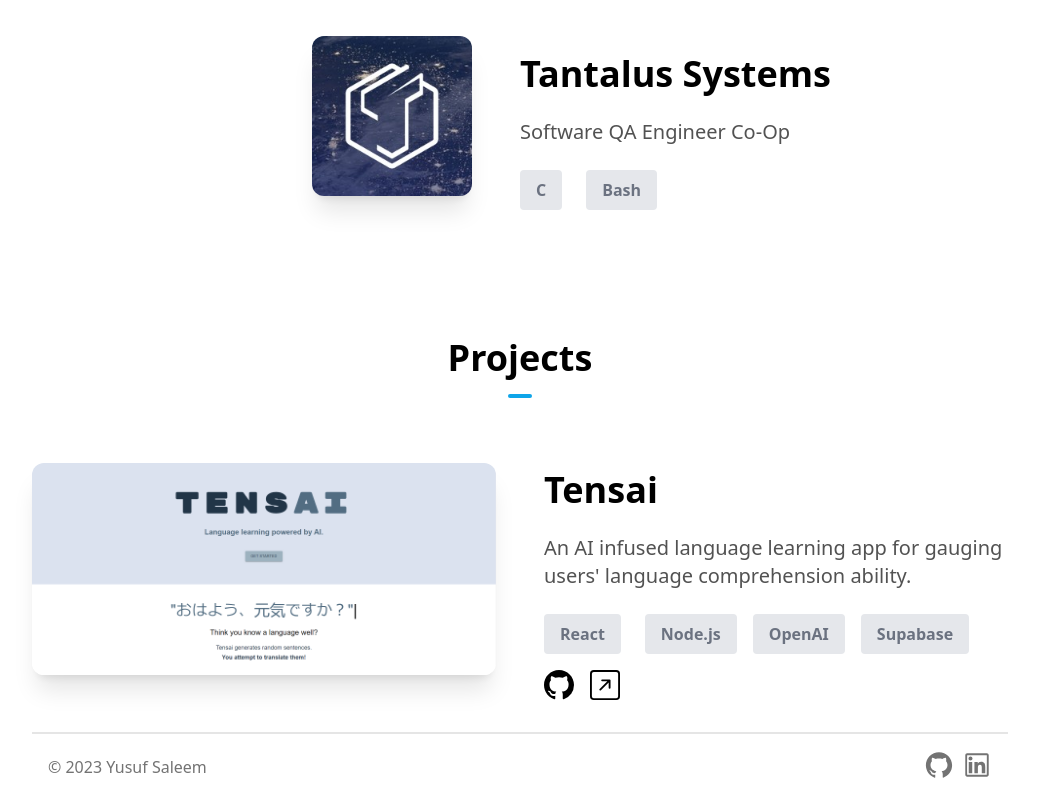
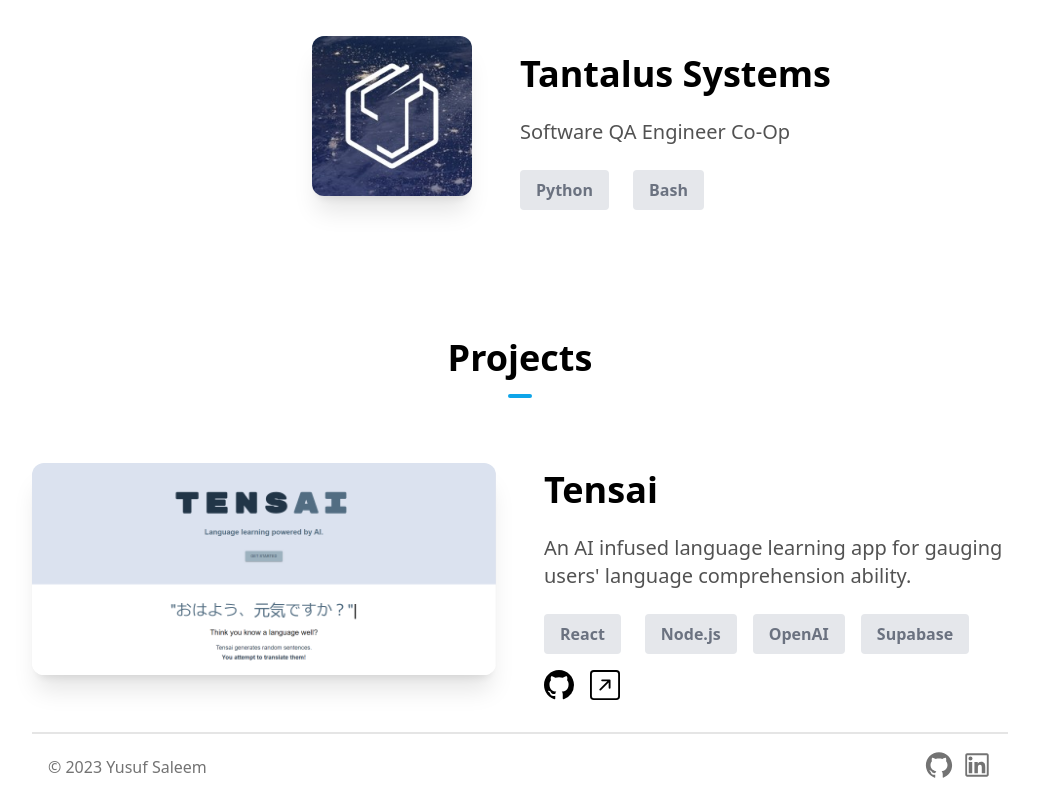
Before and after one commit to yusuf-saleem/portfolio, a Next.js app: page / in a window 1280 px wide. Shown: the part 2745-3545 px from the top of the page, without its empty margins (120-1159 px from the left). Built offline with nearby package versions, Linux system fonts and the light colour scheme.

Commit message:
Update CareerSection.tsx

```diff
--- a/components/CareerSection.tsx
+++ b/components/CareerSection.tsx
@@ -48,7 +48,7 @@ const CareerSection = () => {
             role: localization.software_qa_engineer_coop,
             image: "/tantalus-systems.jpg",
             link: "https://www.tantalus.com/",
-            skills: [{ skill: "C" }, { skill: "Bash" }],
+            skills: [{ skill: "Python" }, { skill: "Bash" }],
         },
     ];
 
```
